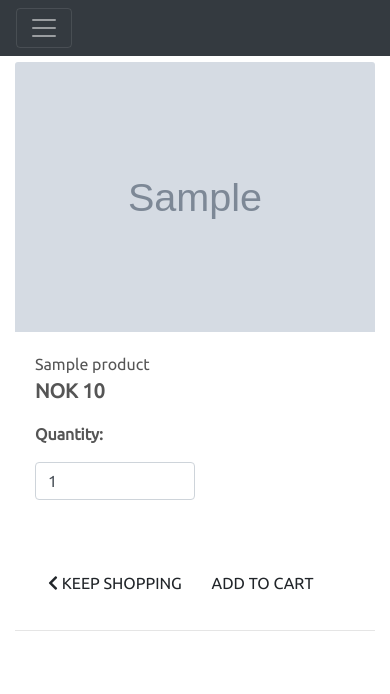
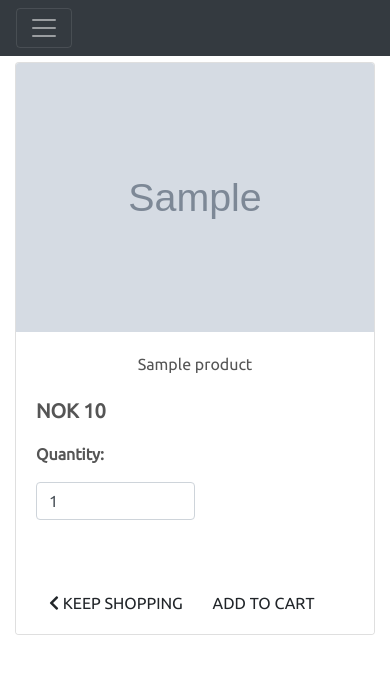
Before and after one commit to paulldev/milestone-project-4, a Django app: page /products/ in a window 390 px wide. Shown: the top 694 px of the page. Run offline with Django 3.2, Linux system fonts and the light colour scheme; tables that the repository leaves empty hold one stand-in row (values such as "Sample post"); grey boxes marked "Sample" are stand-in pictures; parts of the project's set-up code (start-up, migrations or seed data) failed here and were passed over.

Commit message:
Make cards centered and responsive.

```diff
--- a/products/templates/products/products.html
+++ b/products/templates/products/products.html
@@ -9,17 +9,17 @@
             </div>
         </div>
         <div class="row">
-            <div class="product-container col">
-                <div class="row">
+            <div class="col">
+                <div class="row justify-content-center">
                     {% for product in products %}
-                        <div class="col-sm-6 col-md-6 col-lg-4 col-xl-3">
-                            <div class="card h-100 border-0">
+                        <div class="col-auto">
+                            <div class="card text-center">
                                 {% if product.image %}
-                                    <img class="card-img-top img-fluid" src="{{ product.image.url }}" alt="{{ product.name }}">
+                                    <img class="card-img-top" src="{{ product.image.url }}" alt="{{ product.name }}">
                                 {% else %}
-                                    <img class="card-img-top img-fluid" src="{{ MEDIA_URL }}noimage.png" alt="{{ product.name }}">
+                                    <img class="card-img-top" src="{{ MEDIA_URL }}noimage.png" alt="{{ product.name }}">
                                 {% endif %}
-                                <div class="card-body pb-0">
+                                <div class="card-body">
                                     <p class="mb-0">{{ product.name }}</p>
                                 </div>
                                 <div class="card-footer bg-white pt-0 border-0 text-left">
@@ -37,7 +37,6 @@
                                                             </div>
                                                         </div>
                                                     </div>
-
                                                     <div class="col-12">
                                                         <a href="{% url 'products' %}" class="btn rounded-0 mt-5">
                                                             <span class="icon">
@@ -55,26 +54,6 @@
                                 </div>
                             </div>
                         </div>
-                        {% if forloop.counter|divisibleby:1 %}
-                            <div class="col-12 d-sm-none mb-5">
-                                <hr>
-                            </div>
-                        {% endif %}
-                        {% if forloop.counter|divisibleby:2 %}
-                            <div class="col-12 d-none d-sm-block d-md-block d-lg-none mb-5">
-                                <hr>
-                            </div>
-                        {% endif %}
-                        {% if forloop.counter|divisibleby:3 %}
-                            <div class="col-12 d-none d-lg-block d-xl-none mb-5">
-                                <hr>
-                            </div>
-                        {% endif %}
-                        {% if forloop.counter|divisibleby:4 %}
-                            <div class="col-12 d-none d-xl-block mb-5">
-                                <hr>
-                            </div>
-                        {% endif %}
                     {% endfor %}
                 </div>
             </div>
```
Lines whose indentation alone changed are shown as unchanged.
